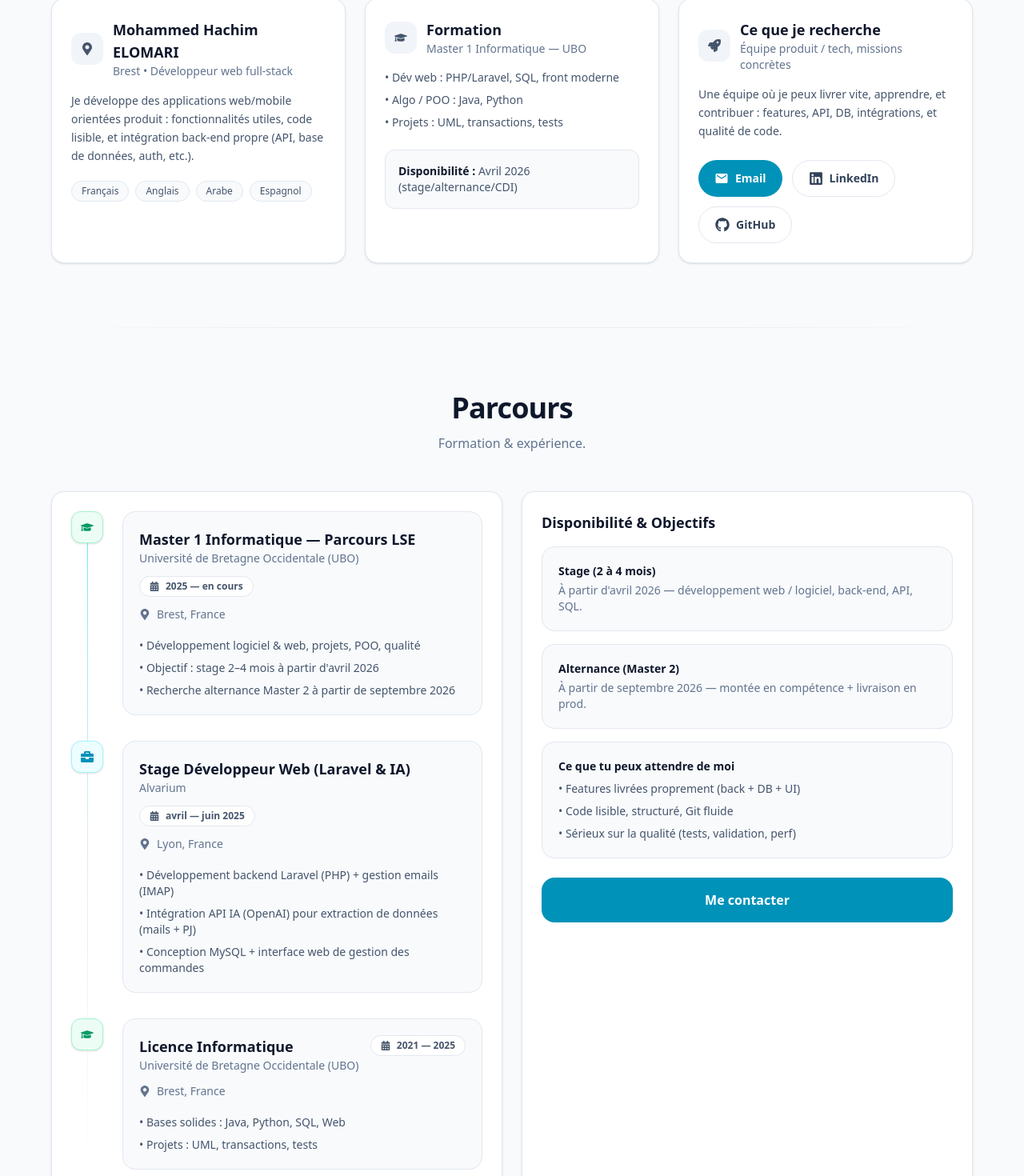
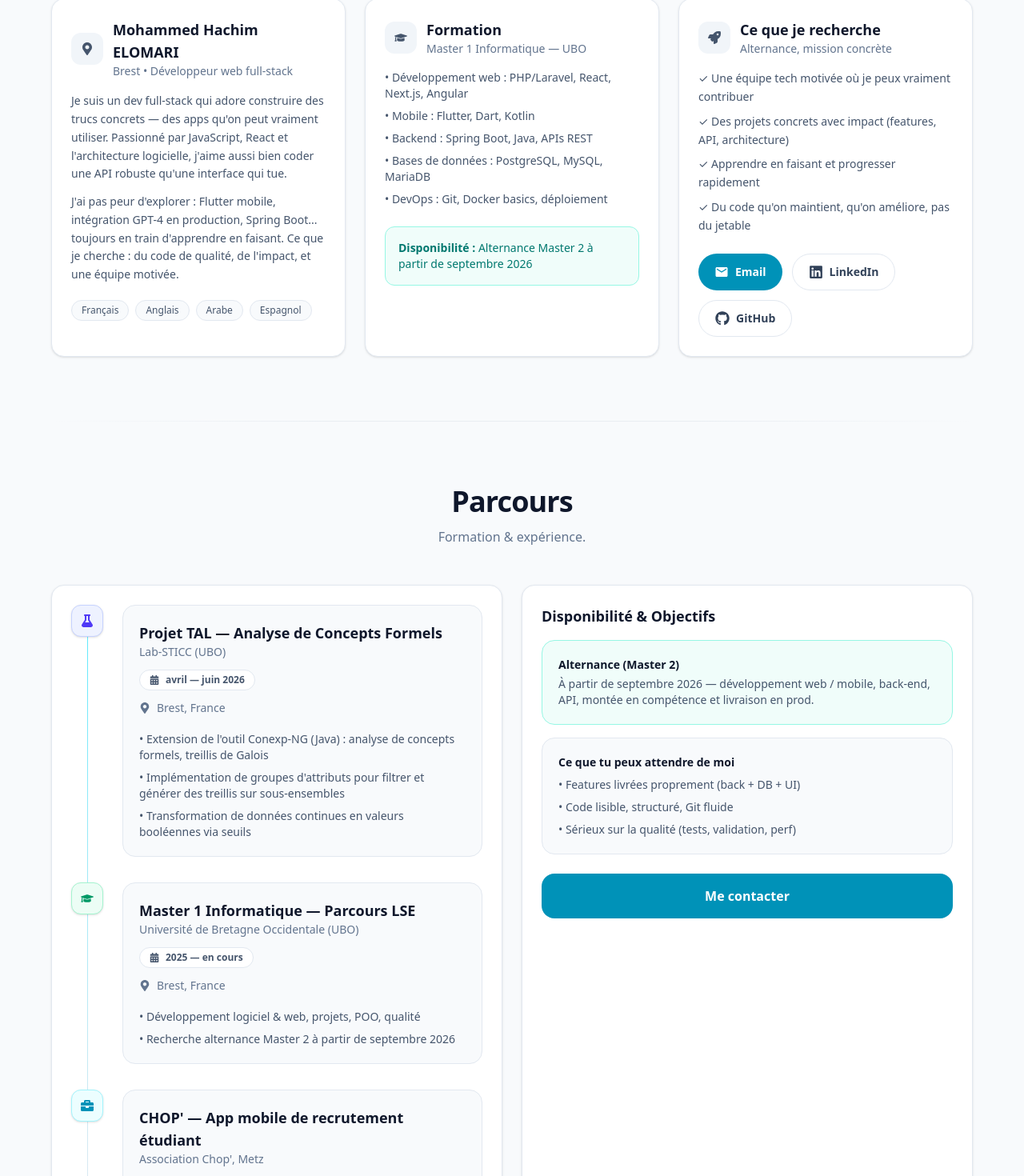
Before and after one commit to Hachim-elomari/portfolio-next, a Next.js app: page / in a window 1280 px wide. Shown: the part 1198-2668 px from the top of the page at 80% size. Built offline with nearby package versions, Linux system fonts and the light colour scheme.

Commit message:
Misa a jour contenu

```diff
--- a/components/About.js
+++ b/components/About.js
@@ -12,12 +12,12 @@ export default function About() {
             À propos
           </h2>
           <p className="mt-3 text-slate-500 dark:text-white/60">
-            Profil, objectifs, et ce que j'apporte à une équipe.
+            Qui je suis, ce que j'aime faire, et ce que je cherche.
           </p>
         </div>
 
         <div className="mt-12 grid gap-6 lg:grid-cols-3 reveal-stagger">
-          {/* Card 1 */}
+          {/* Card 1 - About */}
           <div className="card-hover rounded-2xl border border-slate-200 bg-white p-6 shadow-sm dark:border-white/10 dark:bg-white/[0.04]">
             <div className="flex items-center gap-3">
               <span className="rounded-xl bg-slate-100 p-3 dark:bg-white/10">
@@ -34,8 +34,11 @@ export default function About() {
             </div>
 
             <p className="mt-4 text-sm leading-relaxed text-slate-600 dark:text-white/70">
-              Je développe des applications web/mobile orientées produit : fonctionnalités utiles,
-              code lisible, et intégration back-end propre (API, base de données, auth, etc.).
+              Je suis un dev full-stack qui adore construire des trucs concrets — des apps qu'on peut vraiment utiliser. Passionné par JavaScript, React et l'architecture logicielle, j'aime aussi bien coder une API robuste qu'une interface qui tue.
+            </p>
+
+            <p className="mt-3 text-sm leading-relaxed text-slate-600 dark:text-white/70">
+              J'ai pas peur d'explorer : Flutter mobile, intégration GPT-4 en production, Spring Boot... toujours en train d'apprendre en faisant. Ce que je cherche : du code de qualité, de l'impact, et une équipe motivée.
             </p>
 
             <div className="mt-5 flex flex-wrap gap-2">
@@ -50,7 +53,7 @@ export default function About() {
             </div>
           </div>
 
-          {/* Card 2 */}
+          {/* Card 2 - Formation & Alternance */}
           <div className="card-hover rounded-2xl border border-slate-200 bg-white p-6 shadow-sm dark:border-white/10 dark:bg-white/[0.04]">
             <div className="flex items-center gap-3">
               <span className="rounded-xl bg-slate-100 p-3 dark:bg-white/10">
@@ -67,17 +70,19 @@ export default function About() {
             </div>
 
             <ul className="mt-4 space-y-2 text-sm text-slate-600 dark:text-white/70">
-              <li>• Dév web : PHP/Laravel, SQL, front moderne</li>
-              <li>• Algo / POO : Java, Python</li>
-              <li>• Projets : UML, transactions, tests</li>
+              <li>• Développement web : PHP/Laravel, React, Next.js, Angular</li>
+              <li>• Mobile : Flutter, Dart, Kotlin</li>
+              <li>• Backend : Spring Boot, Java, APIs REST</li>
+              <li>• Bases de données : PostgreSQL, MySQL, MariaDB</li>
+              <li>• DevOps : Git, Docker basics, déploiement</li>
             </ul>
 
-            <div className="mt-6 rounded-xl border border-slate-200 bg-slate-50 p-4 text-sm text-slate-600 dark:border-white/10 dark:bg-white/[0.06] dark:text-white/70">
-              <span className="font-semibold text-slate-900 dark:text-white">Disponibilité :</span> Avril 2026 (stage/alternance/CDI)
+            <div className="mt-6 rounded-xl border border-teal-200 bg-teal-50 p-4 text-sm text-teal-700 dark:border-teal-500/30 dark:bg-teal-500/10 dark:text-teal-300">
+              <span className="font-semibold">Disponibilité :</span> Alternance Master 2 à partir de septembre 2026
             </div>
           </div>
 
-          {/* Card 3 */}
+          {/* Card 3 - Ce que je recherche */}
           <div className="card-hover rounded-2xl border border-slate-200 bg-white p-6 shadow-sm dark:border-white/10 dark:bg-white/[0.04]">
             <div className="flex items-center gap-3">
               <span className="rounded-xl bg-slate-100 p-3 dark:bg-white/10">
@@ -88,15 +93,17 @@ export default function About() {
                   Ce que je recherche
                 </h3>
                 <p className="text-sm text-slate-500 dark:text-white/60">
-                  Équipe produit / tech, missions concrètes
+                  Alternance, mission concrète
                 </p>
               </div>
             </div>
 
-            <p className="mt-4 text-sm leading-relaxed text-slate-600 dark:text-white/70">
-              Une équipe où je peux livrer vite, apprendre, et contribuer : features, API, DB,
-              intégrations, et qualité de code.
-            </p>
+            <ul className="mt-4 space-y-2 text-sm leading-relaxed text-slate-600 dark:text-white/70">
+              <li>✓ Une équipe tech motivée où je peux vraiment contribuer</li>
+              <li>✓ Des projets concrets avec impact (features, API, architecture)</li>
+              <li>✓ Apprendre en faisant et progresser rapidement</li>
+              <li>✓ Du code qu'on maintient, qu'on améliore, pas du jetable</li>
+            </ul>
 
             <div className="mt-6 flex flex-wrap gap-3">
               <a
--- a/components/Contact.js
+++ b/components/Contact.js
@@ -31,7 +31,7 @@ export default function Contact() {
                 Contact
               </h2>
               <p className="mt-3 text-slate-500 dark:text-white/60">
-                Disponible pour stage / alternance / CDI à partir d'avril 2026.
+                Disponible pour une alternance à partir de septembre 2026.
                 Réponse rapide par email.
               </p>
 
@@ -76,7 +76,7 @@ export default function Contact() {
               </div>
 
               <div className="mt-6 rounded-xl bg-slate-100 p-4 text-sm text-slate-600 dark:bg-white/[0.06] dark:text-white/70">
-                <span className="font-semibold text-slate-900 dark:text-white">Stack :</span> Laravel / PHP / MySQL / Flutter / Tailwind
+                <span className="font-semibold text-slate-900 dark:text-white">Stack :</span> React / Next.js / Laravel / Flutter / Spring Boot
               </div>
             </div>
           </div>
--- a/components/Projects.js
+++ b/components/Projects.js
@@ -1,17 +1,18 @@
 import {
   FaJava, FaPython, FaPhp, FaJs, FaGitAlt, FaCode,
-  FaMobileAlt, FaDesktop, FaGamepad, FaBriefcase,
+  FaMobileAlt, FaDesktop, FaGamepad, FaBriefcase, FaChartLine,
 } from "react-icons/fa"
 import {
   SiKotlin, SiDart, SiFlutter, SiLaravel, SiCodeigniter,
-  SiMysql, SiMariadb, SiHtml5, SiCss3, SiIntellijidea,
+  SiMysql, SiMariadb, SiPostgresql, SiHtml5, SiCss3, SiIntellijidea,
+  SiSpringboot, SiAngular,
 } from "react-icons/si"
 
 const projects = [
   {
     name: "CHOP'",
-    period: "2025 - En cours",
-    desc: "App Android/iOS pour étudiants & entreprises : profils, CV, match, chat, calendrier d'entretiens, suivi d'évaluations.",
+    period: "Sep 2025 - Avril 2026",
+    desc: "App Android/iOS pour étudiants & entreprises : profils, CV, match, chat, calendrier d'entretiens, suivi d'évaluations. ~200 téléchargements cumulés.",
     type: "Mobile + API",
     typeIcon: FaMobileAlt,
     highlights: ["Match & chat", "API Laravel", "SQL / auth"],
@@ -26,9 +27,25 @@ const projects = [
     featured: true,
   },
   {
-    name: "Stage Développeur Web – Alvarium",
+    name: "SmartFinance",
+    period: "En cours",
+    desc: "Tableau de bord financier personnel : suivi des dépenses, analyse des habitudes financières et planification d'objectifs d'épargne.",
+    type: "Web",
+    typeIcon: FaChartLine,
+    highlights: ["REST API", "JWT auth", "Dashboard"],
+    tools: [
+      { name: "Spring Boot", icon: SiSpringboot, color: "#6DB33F" },
+      { name: "Angular", icon: SiAngular, color: "#DD0031" },
+      { name: "PostgreSQL", icon: SiPostgresql, color: "#4169E1" },
+      { name: "Java", icon: FaJava, color: "#007396" },
+    ],
+    link: "https://github.com/Hachim-elomari",
+    featured: true,
+  },
+  {
+    name: "Stage Développeur Web – Alvartech",
     period: "2025",
-    desc: "Backend Laravel : IMAP, intégration API OpenAI, MySQL, interface commandes et automation.",
+    desc: "Backend Laravel : IMAP, intégration API OpenAI GPT-4, MySQL, interface commandes et automation.",
     type: "Expérience",
     typeIcon: FaBriefcase,
     highlights: ["Laravel backend", "IMAP", "API OpenAI"],
@@ -217,7 +234,7 @@ export default function Projects() {
             Projets & Expériences
           </h2>
           <p className="mt-3 text-slate-500 dark:text-white/60">
-
+            Ce que j'ai construit, de la prod aux projets perso.
           </p>
         </div>
 
@@ -226,7 +243,7 @@ export default function Projects() {
           <p className="mb-4 text-xs font-bold uppercase tracking-widest text-cyan-600 dark:text-cyan-400">
             ★ Projets phares
           </p>
-          <div className="grid gap-6 md:grid-cols-2 reveal-stagger">
+          <div className="grid gap-6 md:grid-cols-2 lg:grid-cols-3 reveal-stagger">
             {featured.map((p, idx) => (
               <ProjectCard key={idx} p={p} />
             ))}
--- a/components/Skills.js
+++ b/components/Skills.js
@@ -1,82 +1,74 @@
-import { FaPython, FaPhp, FaJava, FaJs, FaGitAlt, FaCode } from "react-icons/fa"
+import { FaPython, FaPhp, FaJava, FaJs, FaGitAlt, FaCode, FaReact } from "react-icons/fa"
 import {
-  SiMariadb, SiMysql, SiOcaml, SiC, SiGo, SiKotlin, SiDart,
+  SiMariadb, SiMysql, SiPostgresql, SiOcaml, SiC, SiGo, SiKotlin, SiDart,
   SiHtml5, SiCss3, SiBootstrap, SiTailwindcss, SiLaravel, SiFlutter,
   SiCodeigniter, SiIntellijidea, SiEclipseide, SiGitlab, SiGithub, SiJunit5,
+  SiNextdotjs, SiAngular, SiSpringboot, SiTypescript,
 } from "react-icons/si"
 
 const skillsByCategory = [
   {
     category: "Langages",
-    note: "Ceux que j'utilise le plus en projets & cours.",
+    note: "Ceux que j'utilise le plus, en projets comme en cours.",
     skills: [
-      { name: "PHP", icon: FaPhp, color: "#777BB4", level: "Fréquent" },
-      { name: "Python", icon: FaPython, color: "#3776AB", level: "Fréquent" },
-      { name: "Java", icon: FaJava, color: "#007396", level: "Confort" },
-      { name: "JavaScript", icon: FaJs, color: "#F7DF1E", level: "Confort" },
-      { name: "Kotlin", icon: SiKotlin, color: "#7F52FF", level: "Projet" },
-      { name: "Dart", icon: SiDart, color: "#0175C2", level: "Projet" },
-      { name: "C", icon: SiC, color: "#0367a9", level: "Projet" },
-      { name: "OCaml", icon: SiOcaml, color: "#EC6813", level: "Cours" },
-      { name: "Go", icon: SiGo, color: "#13e1ec", level: "Cours" },
+      { name: "JavaScript", icon: FaJs, color: "#F7DF1E" },
+      { name: "TypeScript", icon: SiTypescript, color: "#3178C6" },
+      { name: "PHP", icon: FaPhp, color: "#777BB4" },
+      { name: "Java", icon: FaJava, color: "#007396" },
+      { name: "Python", icon: FaPython, color: "#3776AB" },
+      { name: "Dart", icon: SiDart, color: "#0175C2" },
+      { name: "Kotlin", icon: SiKotlin, color: "#7F52FF" },
+      { name: "C", icon: SiC, color: "#0367a9" },
+      { name: "OCaml", icon: SiOcaml, color: "#EC6813" },
+      { name: "Go", icon: SiGo, color: "#13e1ec" },
     ],
   },
   {
     category: "Web",
-    note: "Stack front + styles.",
+    note: "Front-end, styles et frameworks JS.",
     skills: [
-      { name: "HTML", icon: SiHtml5, color: "#E34F26", level: "Confort" },
-      { name: "CSS", icon: SiCss3, color: "#1572B6", level: "Confort" },
-      { name: "TailwindCSS", icon: SiTailwindcss, color: "#06B6D4", level: "Fréquent" },
-      { name: "Bootstrap", icon: SiBootstrap, color: "#7952B3", level: "Confort" },
+      { name: "React", icon: FaReact, color: "#61DAFB" },
+      { name: "Next.js", icon: SiNextdotjs, color: "#000000" },
+      { name: "Angular", icon: SiAngular, color: "#DD0031" },
+      { name: "TailwindCSS", icon: SiTailwindcss, color: "#06B6D4" },
+      { name: "Bootstrap", icon: SiBootstrap, color: "#7952B3" },
+      { name: "HTML", icon: SiHtml5, color: "#E34F26" },
+      { name: "CSS", icon: SiCss3, color: "#1572B6" },
     ],
   },
   {
-    category: "Frameworks",
-    note: "Back-end + mobile.",
+    category: "Back-end & Mobile",
+    note: "Frameworks serveur et développement mobile.",
     skills: [
-      { name: "Laravel", icon: SiLaravel, color: "#FF2D20", level: "Fréquent" },
-      { name: "CodeIgniter", icon: SiCodeigniter, color: "#EF4223", level: "Projet" },
-      { name: "Flutter", icon: SiFlutter, color: "#02569B", level: "Projet" },
+      { name: "Laravel", icon: SiLaravel, color: "#FF2D20" },
+      { name: "Spring Boot", icon: SiSpringboot, color: "#6DB33F" },
+      { name: "CodeIgniter", icon: SiCodeigniter, color: "#EF4223" },
+      { name: "Flutter", icon: SiFlutter, color: "#02569B" },
     ],
   },
   {
     category: "Bases de données",
-    note: "Modélisation + requêtes + intégration API.",
+    note: "Modélisation, requêtes, intégration API.",
     skills: [
-      { name: "MySQL", icon: SiMysql, color: "#4479A1", level: "Fréquent" },
-      { name: "MariaDB", icon: SiMariadb, color: "#003545", level: "Projet" },
+      { name: "PostgreSQL", icon: SiPostgresql, color: "#4169E1" },
+      { name: "MySQL", icon: SiMysql, color: "#4479A1" },
+      { name: "MariaDB", icon: SiMariadb, color: "#003545" },
     ],
   },
   {
     category: "Outils & Qualité",
     note: "Versioning, IDE, tests.",
     skills: [
-      { name: "Git", icon: FaGitAlt, color: "#F05032", level: "Fréquent" },
-      { name: "GitHub", icon: SiGithub, color: "#24292e", level: "Fréquent" },
-      { name: "GitLab", icon: SiGitlab, color: "#FC6D26", level: "Confort" },
-      { name: "VS Code", icon: FaCode, color: "#007ACC", level: "Fréquent" },
-      { name: "IntelliJ", icon: SiIntellijidea, color: "#6B57FF", level: "Confort" },
-      { name: "Eclipse", icon: SiEclipseide, color: "#2C2255", level: "Cours" },
-      { name: "JUnit", icon: SiJunit5, color: "#25A162", level: "Projet" },
+      { name: "Git", icon: FaGitAlt, color: "#F05032" },
+      { name: "GitHub", icon: SiGithub, color: "#24292e" },
+      { name: "GitLab", icon: SiGitlab, color: "#FC6D26" },
+      { name: "VS Code", icon: FaCode, color: "#007ACC" },
+      { name: "IntelliJ", icon: SiIntellijidea, color: "#6B57FF" },
+      { name: "Eclipse", icon: SiEclipseide, color: "#2C2255" },
+      { name: "JUnit", icon: SiJunit5, color: "#25A162" },
     ],
   },
 ]
-
-function LevelPill({ level }) {
-  const styles =
-    level === "Fréquent"
-      ? "bg-emerald-50 text-emerald-600 border-emerald-200 dark:bg-emerald-500/15 dark:text-emerald-300 dark:border-emerald-500/25"
-      : level === "Confort"
-      ? "bg-cyan-50 text-cyan-600 border-cyan-200 dark:bg-cyan-500/15 dark:text-cyan-300 dark:border-cyan-500/25"
-      : "bg-slate-100 text-slate-500 border-slate-200 dark:bg-slate-500/15 dark:text-white/60 dark:border-slate-500/25"
-
-  return (
-    <span className={`rounded-full border px-2.5 py-1 text-[11px] font-semibold ${styles}`}>
-      {level}
-    </span>
-  )
-}
 
 export default function Skills() {
   return (
@@ -87,7 +79,7 @@ export default function Skills() {
             Compétences
           </h2>
           <p className="mt-3 text-slate-500 dark:text-white/60">
-            Stack classée par usage (fréquent / confort / projet).
+            Stack technique que j'utilise au quotidien.
           </p>
         </div>
 
@@ -97,26 +89,21 @@ export default function Skills() {
               key={cat.category}
               className="card-hover rounded-2xl border border-slate-200 bg-white p-6 shadow-sm dark:border-white/10 dark:bg-white/[0.04]"
             >
-              <div className="flex items-start justify-between gap-4">
-                <div>
-                  <h3 className="text-lg font-semibold text-slate-900 dark:text-white">
-                    {cat.category}
-                  </h3>
-                  <p className="mt-1 text-sm text-slate-500 dark:text-white/60">{cat.note}</p>
-                </div>
+              <div>
+                <h3 className="text-lg font-semibold text-slate-900 dark:text-white">
+                  {cat.category}
+                </h3>
+                <p className="mt-1 text-sm text-slate-500 dark:text-white/60">{cat.note}</p>
               </div>
 
               <div className="mt-5 flex flex-wrap gap-2">
-                {cat.skills.map(({ name, icon: Icon, color, level }) => (
+                {cat.skills.map(({ name, icon: Icon, color }) => (
                   <div
                     key={name}
-                    className="tool-badge group flex items-center gap-2 rounded-xl border border-slate-200 bg-slate-50 px-3 py-2 text-sm font-semibold text-slate-700 shadow-sm hover:shadow-md dark:border-white/10 dark:bg-white/[0.06] dark:text-white"
+                    className="tool-badge flex items-center gap-2 rounded-xl border border-slate-200 bg-slate-50 px-3 py-2 text-sm font-semibold text-slate-700 shadow-sm hover:shadow-md dark:border-white/10 dark:bg-white/[0.06] dark:text-white"
                   >
                     <Icon size={18} color={color} />
                     <span>{name}</span>
-                    <div className="ml-1">
-                      <LevelPill level={level} />
-                    </div>
                   </div>
                 ))}
               </div>
--- a/components/Timeline.js
+++ b/components/Timeline.js
@@ -1,6 +1,18 @@
-import { FaGraduationCap, FaBriefcase, FaMapMarkerAlt, FaCalendarAlt } from "react-icons/fa"
+import { FaGraduationCap, FaBriefcase, FaMapMarkerAlt, FaCalendarAlt, FaFlask } from "react-icons/fa"
 
 const items = [
+  {
+    type: "lab",
+    title: "Projet TAL — Analyse de Concepts Formels",
+    org: "Lab-STICC (UBO)",
+    location: "Brest, France",
+    date: "avril — juin 2026",
+    details: [
+      "Extension de l'outil Conexp-NG (Java) : analyse de concepts formels, treillis de Galois",
+      "Implémentation de groupes d'attributs pour filtrer et générer des treillis sur sous-ensembles",
+      "Transformation de données continues en valeurs booléennes via seuils",
+    ],
+  },
   {
     type: "education",
     title: "Master 1 Informatique — Parcours LSE",
@@ -9,19 +21,31 @@ const items = [
     date: "2025 — en cours",
     details: [
       "Développement logiciel & web, projets, POO, qualité",
-      "Objectif : stage 2–4 mois à partir d'avril 2026",
       "Recherche alternance Master 2 à partir de septembre 2026",
     ],
   },
   {
     type: "experience",
+    title: "CHOP' — App mobile de recrutement étudiant",
+    org: "Association Chop', Metz",
+    location: "Metz, France",
+    date: "sep 2025 — avril 2026",
+    details: [
+      "Conception et développement full-stack d'une app de recrutement étudiant (Android & iOS)",
+      "Mise en relation étudiants/entreprises : profils, CV, matching, communication (Flutter/Dart, Laravel/PHP, SQL)",
+      "Authentification sécurisée (CAPTCHA, sessions, validation des mots de passe)",
+      "Déploiement sur OrangeHost, ~200 téléchargements cumulés",
+    ],
+  },
+  {
+    type: "experience",
     title: "Stage Développeur Web (Laravel & IA)",
-    org: "Alvarium",
+    org: "Alvartech",
     location: "Lyon, France",
     date: "avril — juin 2025",
     details: [
       "Développement backend Laravel (PHP) + gestion emails (IMAP)",
-      "Intégration API IA (OpenAI) pour extraction de données (mails + PJ)",
+      "Intégration API IA (OpenAI GPT-4) pour extraction de données (mails + PJ)",
       "Conception MySQL + interface web de gestion des commandes",
     ],
   },
@@ -40,13 +64,14 @@ function IconBadge({ type }) {
   const style =
     type === "experience"
       ? "border-cyan-200 bg-cyan-50 text-cyan-600 dark:border-cyan-500/25 dark:bg-cyan-500/10 dark:text-cyan-300"
+      : type === "lab"
+      ? "border-indigo-200 bg-indigo-50 text-indigo-600 dark:border-indigo-500/25 dark:bg-indigo-500/10 dark:text-indigo-300"
       : "border-emerald-200 bg-emerald-50 text-emerald-600 dark:border-emerald-500/25 dark:bg-emerald-500/10 dark:text-emerald-300"
 
-  return (
-    <div className={`${base} ${style}`}>
-      {type === "experience" ? <FaBriefcase /> : <FaGraduationCap />}
-    </div>
-  )
+  const icon =
+    type === "experience" ? <FaBriefcase /> : type === "lab" ? <FaFlask /> : <FaGraduationCap />
+
+  return <div className={`${base} ${style}`}>{icon}</div>
 }
 
 export default function Timeline() {
@@ -114,21 +139,12 @@ export default function Timeline() {
             </h3>
 
             <div className="mt-4 grid gap-4 reveal-stagger">
-              <div className="card-hover rounded-2xl border border-slate-200 bg-slate-50 p-5 dark:border-white/10 dark:bg-white/[0.06]">
-                <p className="text-sm font-semibold text-slate-900 dark:text-white">
-                  Stage (2 à 4 mois)
-                </p>
-                <p className="mt-1 text-sm text-slate-500 dark:text-white/60">
-                  À partir d'avril 2026 — développement web / logiciel, back-end, API, SQL.
-                </p>
-              </div>
-
-              <div className="card-hover rounded-2xl border border-slate-200 bg-slate-50 p-5 dark:border-white/10 dark:bg-white/[0.06]">
+              <div className="card-hover rounded-2xl border border-teal-200 bg-teal-50 p-5 dark:border-teal-500/30 dark:bg-teal-500/10">
                 <p className="text-sm font-semibold text-slate-900 dark:text-white">
                   Alternance (Master 2)
                 </p>
-                <p className="mt-1 text-sm text-slate-500 dark:text-white/60">
-                  À partir de septembre 2026 — montée en compétence + livraison en prod.
+                <p className="mt-1 text-sm text-slate-600 dark:text-white/70">
+                  À partir de septembre 2026 — développement web / mobile, back-end, API, montée en compétence et livraison en prod.
                 </p>
               </div>
 
```
Also changed, not shown: components/Header.js (+2 -5 lines).
